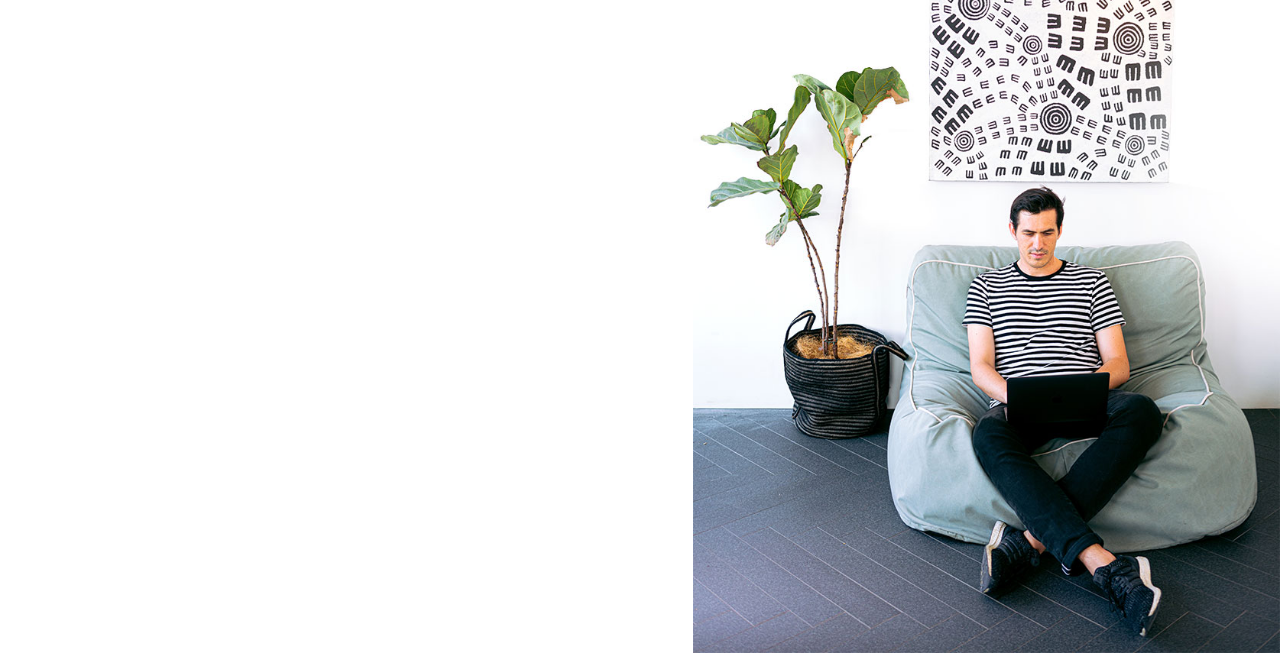
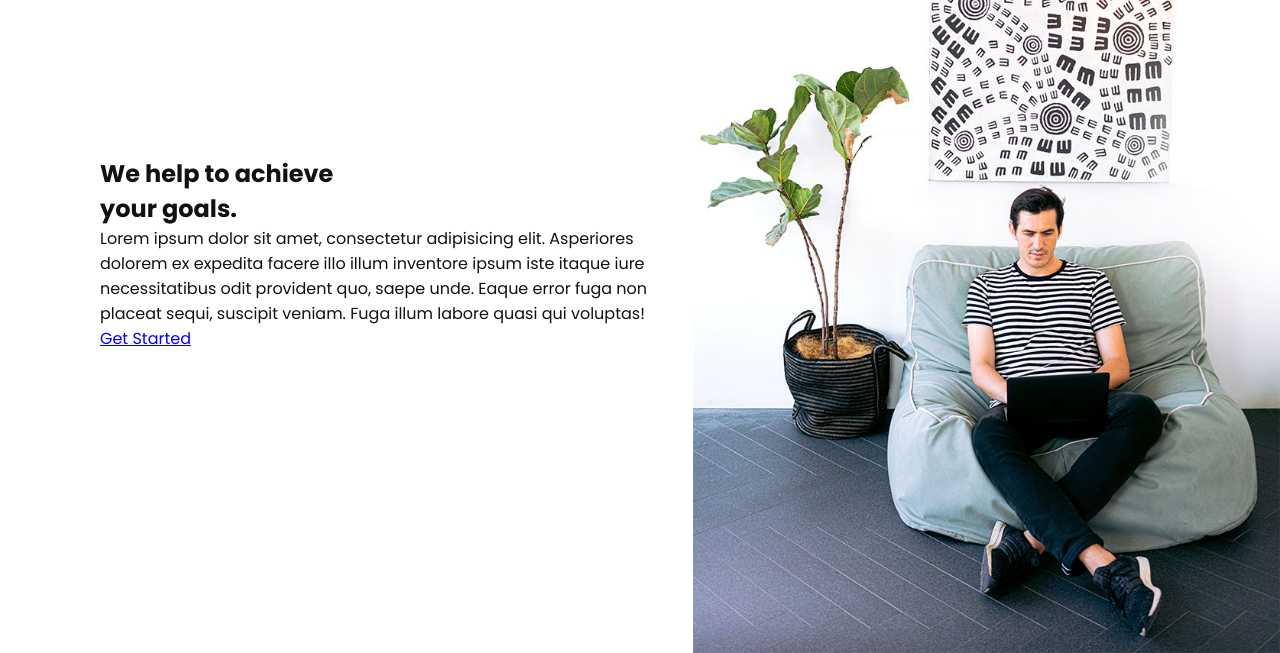
Before and after one commit to Annie-Huang/creative-agency-website, a website: page index.html in a window 1280 px wide. Shown: the part 147-800 px from the top of the page. Drawn offline with Linux system fonts and the light colour scheme.

Commit message:
Flex box on the section and bring the text above the image.

```diff
--- a/css/style.css
+++ b/css/style.css
@@ -12,6 +12,13 @@ body {
   color: #111;
 }
 
+section {
+  display: flex;
+  height: 100vh;
+  align-items: center;
+  padding: 100px;
+}
+
 .logo {
   position: absolute;
   top: 30px;
@@ -19,6 +26,13 @@ body {
   font-size: 2rem;
   font-weight: 700;
   z-index: 10;
+}
+
+.home-content {
+  /* Because home-img is absolute positioning, without this, the text will go behide the image */
+  z-index: 10;
+
+  max-width: 600px;
 }
 
 .home-img {
```
